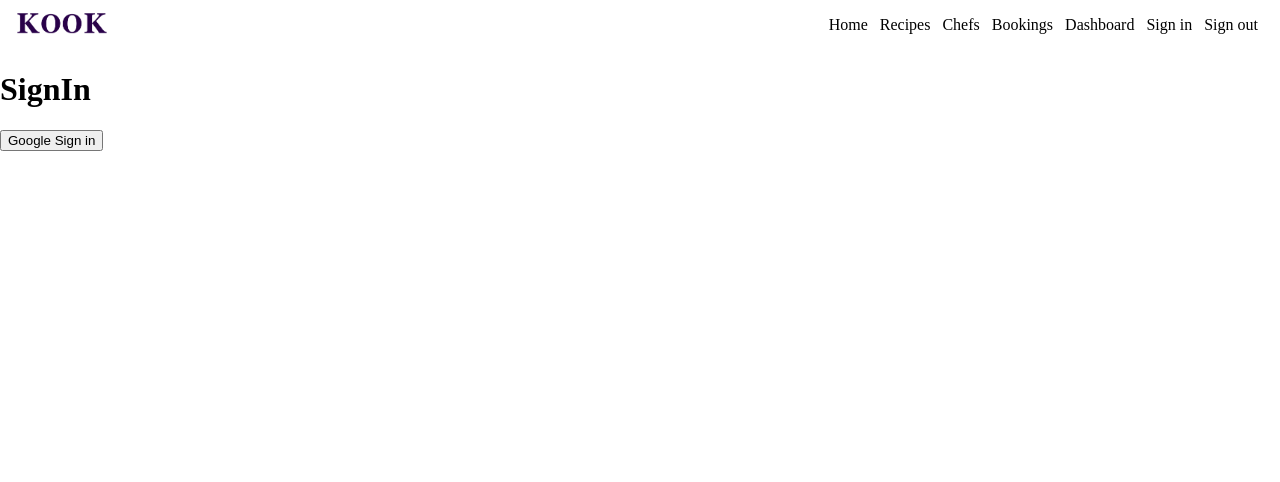
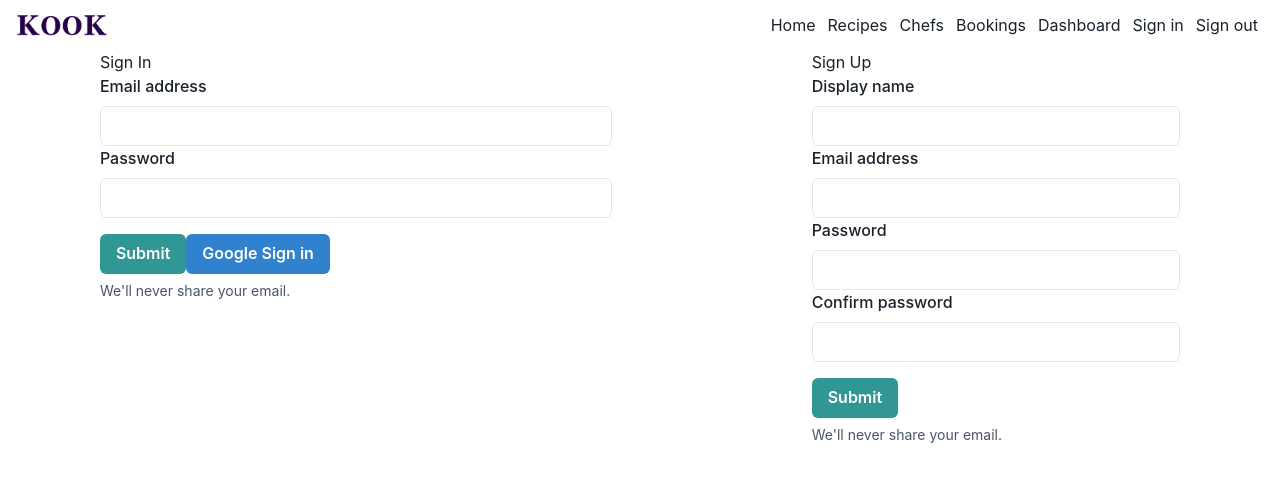
Before and after one commit to cdrmr18/kook-web, a React (Create React App) app: page /sign-in in a window 1280 px wide. Shown: the top 482 px of the page. Built offline with nearby package versions, Linux system fonts and the light colour scheme.

Commit message:
added sign in & sign up forms

```diff
--- /dev/null
+++ b/src/components/signInForm/signInForm.component.jsx
@@ -0,0 +1,32 @@
+import React from "react";
+import {
+  signInWithGooglePopup,
+  createUserDocumentFromAuth,
+} from "../../utils/firebase/firebaseUtils";
+import { FormLabel, Input, FormHelperText, Button } from "@chakra-ui/react";
+import { StyledFormControl } from "./signInForm.style";
+
+const SignInForm = () => {
+  const logGoogleUser = async () => {
+    const { user } = await signInWithGooglePopup();
+    const userDocRef = await createUserDocumentFromAuth(user);
+  };
+  return (
+    <StyledFormControl>
+      <h2>Sign In</h2>
+      <FormLabel>Email address</FormLabel>
+      <Input type="email" />
+      <FormLabel>Password</FormLabel>
+      <Input type="password" />
+      <Button mt={4} colorScheme="teal" type="submit">
+        Submit
+      </Button>
+      <Button mt={4} colorScheme="blue" onClick={logGoogleUser}>
+        Google Sign in
+      </Button>
+      <FormHelperText>We'll never share your email.</FormHelperText>
+    </StyledFormControl>
+  );
+};
+
+export default SignInForm;
--- /dev/null
+++ b/src/components/signInForm/signInForm.style.jsx
@@ -0,0 +1,7 @@
+import styled from "styled-components";
+import { FormControl } from "@chakra-ui/react";
+
+export const StyledFormControl = styled(FormControl)`
+  width: 80%;
+  margin: 0 auto;
+`;
--- /dev/null
+++ b/src/components/signUpForm/signUpForm.component.jsx
@@ -0,0 +1,58 @@
+import React, { useState } from "react";
+import { FormLabel, Input, FormHelperText, Button } from "@chakra-ui/react";
+import { StyledFormControl } from "./signUpForm.style";
+
+const defaultFields = {
+  displayName: "",
+  email: "",
+  password: "",
+  confirmPassword: "",
+};
+
+const SignUpForm = () => {
+  const [formFields, setFormFields] = useState(defaultFields);
+  const { displayName, email, password, confirmPassword } = formFields;
+
+  const handleChange = (e) => {
+    const { name, value } = e.target;
+    setFormFields({ ...formFields, [name]: value });
+  };
+  return (
+    <StyledFormControl
+      onSubmit={() => {
+        console.log("submitted");
+      }}
+    >
+      <h2>Sign Up</h2>
+      <FormLabel>Display name</FormLabel>
+      <Input
+        name="displayName"
+        type="text"
+        onChange={handleChange}
+        value={displayName}
+      />
+      <FormLabel>Email address</FormLabel>
+      <Input name="email" type="email" onChange={handleChange} value={email} />
+      <FormLabel>Password</FormLabel>
+      <Input
+        name="password"
+        type="password"
+        onChange={handleChange}
+        value={password}
+      />
+      <FormLabel>Confirm password</FormLabel>
+      <Input
+        name="confirmPassword"
+        type="password"
+        onChange={handleChange}
+        value={confirmPassword}
+      />
+      <Button mt={4} colorScheme="teal" type="submit">
+        Submit
+      </Button>
+      <FormHelperText>We'll never share your email.</FormHelperText>
+    </StyledFormControl>
+  );
+};
+
+export default SignUpForm;
--- /dev/null
+++ b/src/components/signUpForm/signUpForm.style.jsx
@@ -0,0 +1,7 @@
+import styled from "styled-components";
+import { FormControl } from "@chakra-ui/react";
+
+export const StyledFormControl = styled(FormControl)`
+  width: 80%;
+  margin: 0 auto;
+`;
--- a/src/index.js
+++ b/src/index.js
@@ -3,6 +3,7 @@ import ReactDOM from "react-dom/client";
 import { Provider } from "react-redux";
 import { store } from "./store/store";
 import { BrowserRouter } from "react-router-dom";
+import { ChakraProvider } from "@chakra-ui/react";
 import "./index.css";
 import App from "./App";
 
@@ -11,7 +12,9 @@ root.render(
   <React.StrictMode>
     <Provider store={store}>
       <BrowserRouter>
-        <App />
+        <ChakraProvider>
+          <App />
+        </ChakraProvider>
       </BrowserRouter>
     </Provider>
   </React.StrictMode>
--- a/src/routes/SignIn/signIn.component.jsx
+++ b/src/routes/SignIn/signIn.component.jsx
@@ -1,20 +1,19 @@
 import React from "react";
-import {
-  signInWithGooglePopup,
-  createUserDocumentFromAuth,
-} from "../../utils/firebase/firebaseUtils";
+import SignUpForm from "../../components/signUpForm/signUpForm.component";
+import SignInForm from "../../components/signInForm/signInForm.component";
+import { SignInContainer } from "./signIn.style";
 
 const SignIn = () => {
-  const logGoogleUser = async () => {
-    const { user } = await signInWithGooglePopup();
-    const userDocRef = await createUserDocumentFromAuth(user);
-  };
+  return (
+    <SignInContainer>
+      <div>
+        <SignInForm />
+      </div>
 
-  return (
-    <div>
-      <h1>SignIn</h1>
-      <button onClick={logGoogleUser}>Google Sign in</button>
-    </div>
+      <div>
+        <SignUpForm />
+      </div>
+    </SignInContainer>
   );
 };
 
--- /dev/null
+++ b/src/routes/SignIn/signIn.style.jsx
@@ -0,0 +1,6 @@
+import styled from "styled-components";
+
+export const SignInContainer = styled.div`
+  display: flex;
+  justify-content: space-around;
+`;
```
Also changed, not shown: src/utils/firebase/firebaseUtils.js (+1 -6 lines).
